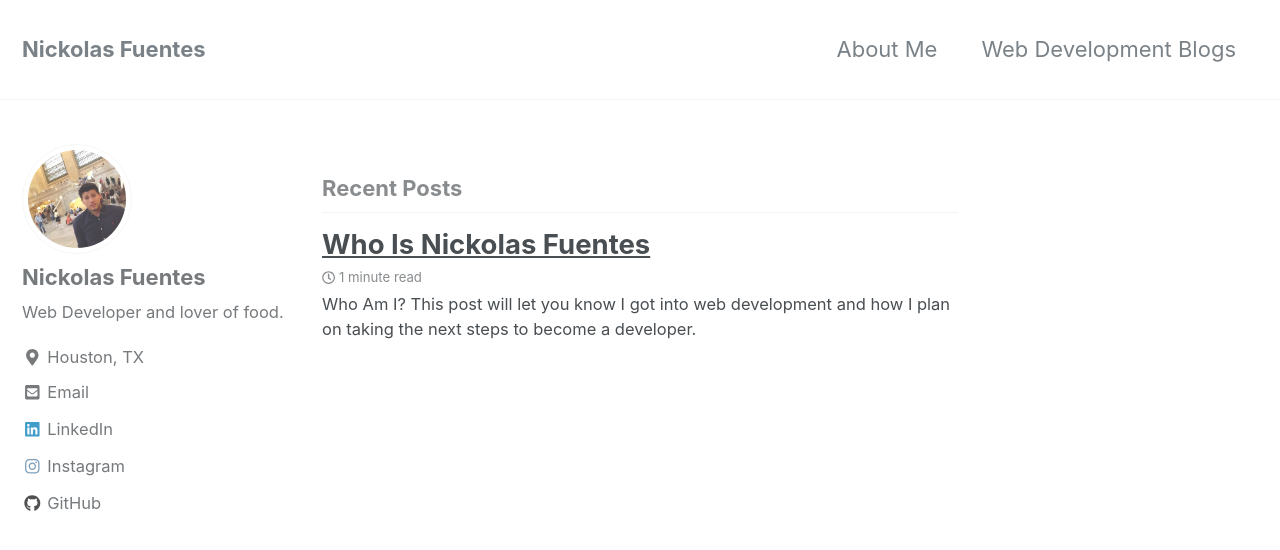
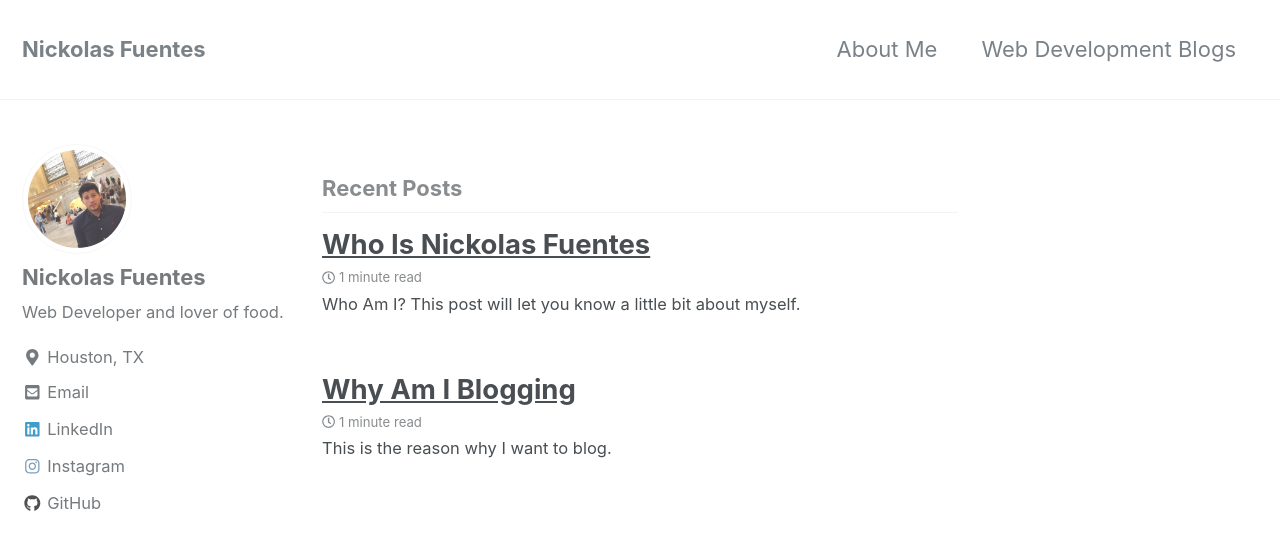
Before and after one commit to nickfuentes/NickolasFuentes.io, a Jekyll site: the page built from index.html, in a window 1280 px wide and 900 px high. Shown: the top 550 px of the window. Built offline with Jekyll 4.4.1, drawn with Linux system fonts in a browser that asks for light colours; nearby versions of some CDN libraries; the list of posts is cut into pages by our own code.

Commit message:
Adding more blogs

```diff
--- a/_posts/2017-02-4-whoisnickolasfuentes.md
+++ b/_posts/2017-02-4-whoisnickolasfuentes.md
@@ -1,8 +1,8 @@
 ---
 title: "Who Is Nickolas Fuentes"
 date: 2018-01-28
-tags: [Who, Nickolas Fuentes, Developer]
-excerpt: "Who Am I? This post will let you know I got into web development and how I plan on taking the next steps to become a developer."
+tags: [Development, Blogging, Developer]
+excerpt: "Who Am I? This post will let you know a little bit about myself."
 ---
 
 The name is Nickolas Fuentes but I go by Nick. I just moved back to my hometown of Houston, Texas after obtaining a degree in Public Relations and Mass Communications. I would love to stay in the city of Houston but if I ever got a job opportunity to move up north, where seasons actually exist, it will be a hard decision.
--- /dev/null
+++ b/_posts/2017-04-07-whyamiblogging.md
@@ -0,0 +1,12 @@
+---
+title: "Why Am I Blogging"
+date: 2017-04-07
+tags: [Blogging, Development, Developer]
+excerpt: "This is the reason why I want to blog."
+---
+
+So lets dive into why I am starting this blog. I have never been a blogger and would not consider myself a person that would. But as I started to learn the basics of HTML, CSS, Bootstrap and JavaScript I was became over whelmed with the amount of resources there was out there. There were times when I learned something but then looked it up and someone did it another way. How do people know what is the correct way to write a line of code?
+
+There were times when I had to step away with frustration of wanting to find the right way to do something. But when I was stepping away from my text editor I would look for motivation from other programmers on sources like Instagram, YouTube and Blogs. They all gave same advice to new programmers like myself to not give up and to keep learning. They would say the beginning is the hardest part and after that you will get the hang of it. So I took this advice and pushed through source after source until I finally got the basics of HTML, CSS and Bootstrap the way I wanted it to work and look and the correct way. I learned how to put certain things in a div, how to style an HTML file with CSS and use the class container properly. It was just trial and error and actually inputting it into a text editor and playing around with it. I by no means am a pro at HTML, CSS and Bootstrap but I am not scared of it because I know it is a matter of time that I will understand it correctly.
+
+All those trial and errors made me realize there are many other beginner programmers out there going through the same thing. Most of us only see the other side of making it and becoming a programmer and seeing the success part. I hope I can capture the side of programming that is tough. I want to be able to show others a point of view from the beginning to hopefully the end of what it takes to learn a programming language.
```
Also changed, not shown: 1 other file.
